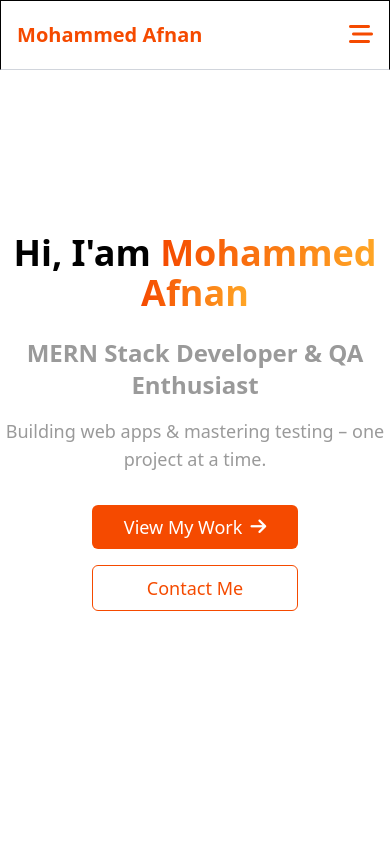
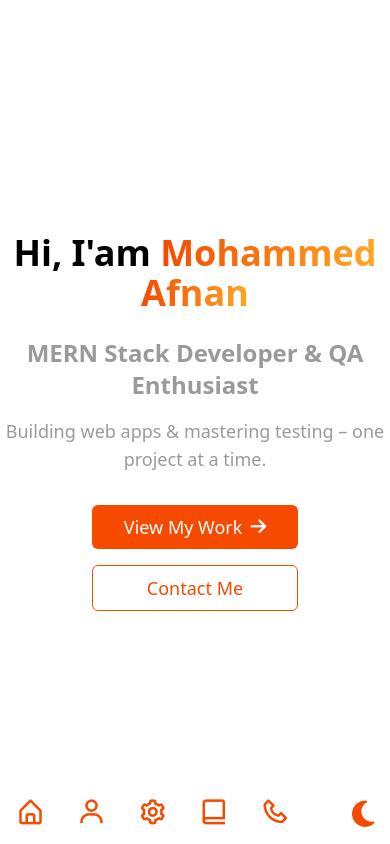
Before and after one commit to mohammedafnankk/for-me, a React (Vite) app: page / in a window 390 px wide. Shown: the top 844 px of the page. Built offline with nearby package versions, Linux system fonts and the light colour scheme.

Commit message:
responsive nav bar to bottom set

```diff
--- a/index.html
+++ b/index.html
@@ -7,6 +7,8 @@
     <link rel="stylesheet" href="https://cdnjs.cloudflare.com/ajax/libs/font-awesome/6.7.2/css/all.min.css" integrity="sha512-Evv84Mr4kqVGRNSgIGL/F/aIDqQb7xQ2vcrdIwxfjThSH8CSR7PBEakCr51Ck+w+/U6swU2Im1vVX0SVk9ABhg==" crossorigin="anonymous" referrerpolicy="no-referrer" />
     <meta name="viewport" content="width=device-width, initial-scale=1.0" />
     <script src="https://unpkg.com/aos@2.3.1/dist/aos.js"></script>
+    <link href='https://unpkg.com/boxicons@2.1.4/css/boxicons.min.css' rel='stylesheet'>
+
     <title>Afnan</title>
   </head>
   <body>
--- a/src/App.jsx
+++ b/src/App.jsx
@@ -4,6 +4,7 @@ import ScrollSmoother from "gsap/ScrollSmoother";
 import ScrollTrigger from "gsap/ScrollTrigger";
 import { Toaster } from "react-hot-toast";
 import { useSelector } from "react-redux";
+import { BrowserRouter as Route,Routes,Router } from "react-router-dom";
 
 import Aos from "aos";
 import HeroSection from "./Components/HeroSection";
@@ -18,6 +19,7 @@ import "aos/dist/aos.css";
 import Certificats from "./Components/Certificats";
 import Foooter from "./Components/Foooter";
 import useDarkMode from "./Components/useDarkmode";
+import ResponsiveNavbar from "./Components/ResponsiveNavbar";
 
 gsap.registerPlugin(ScrollTrigger, ScrollSmoother);
 
@@ -70,6 +72,7 @@ function App() {
           },
         }}
       />
+
       <Navbar />
       <main ref={wrapper}>
         <div ref={content}>
@@ -81,6 +84,7 @@ function App() {
           <Contact />
           <Certificats />
           <Foooter/>
+          <ResponsiveNavbar/>
         </div>
       </main>
     </div>
--- a/src/Components/Certificats.jsx
+++ b/src/Components/Certificats.jsx
@@ -13,7 +13,7 @@ const Certificats = () => {
             className="w-20 h-1 bg-gradient-to-r from-orange-600 to-orange-400 mx-auto delay-700"
           ></div>
         </div>
-        <div className="grid grid-cols-1 md:grid-cols-2 lg:grid-cols-3 gap-6">
+        <div className="grid grid-cols-3 max-md:grid-cols-2 max-sm:grid-cols-1 gap-6">
           <div data-aos="fade-up" data-aos-duration="1000" className="rounded-lg border border-gray-300 group bg-white  transition delay-150 duration-600 ease-in-out hover:translate-y-1 hover:scale-100 hover:shadow-xl shadow-lg">
             <div className="p-5 space-y-1.5 flex flex-col text-center">
               <div className="transition-transform duration-500 hover:rotate-360">
--- a/src/Components/Navbar.jsx
+++ b/src/Components/Navbar.jsx
@@ -54,8 +54,8 @@ const Navbar = () => {
     console.log(isOpen);
 
   return (
-    <div>
-      <div className="px-4 fixed w-full border backdrop-blur-md z-50 dark:border-0 border-b-gray-300">
+    <div className="max-sm:hidden">
+      <div className="px-4 fixed w-full border backdrop-blur-md z-50 dark:border-0 border-b-gray-300 ">
         <div className={`flex justify-between  ${isOpen===false?"items-center":" "} py-5 `}>
           <div className={`${isOpen===false?"":"hidden"}`}>
             <h1 ref={textRef} className="font-bold text-xl text-orange-600">
@@ -76,7 +76,7 @@ const Navbar = () => {
           {/* <div className="flex"> */}
 
 
-          <div  className={`text-[#71717a] text-2xl   flex   ${isOpen===false?"max-md:hidden space-x-8":"max-md:block h-screen space-y-3 "} `}>
+          <div  className={` max-sm:hidden text-[#71717a] max-md:text-2xl flex ${isOpen===false?"max-md:hidden space-x-8":"max-md:block h-screen space-y-3 "}  `}>
             <Link
               className="hover:text-orange-600 cursor-pointer group relative flex flex-col"
               onClick={()=>setIsOpen(false)}
@@ -151,7 +151,7 @@ const Navbar = () => {
 
           </div>
 
-            <div onClick={()=>setIsOpen((prev)=>prev===false?true:false)} className="text-white hidden max-sm:block">
+            <div onClick={()=>setIsOpen((prev)=>prev===false?true:false)} className="text-white hidden max-md:block max-sm:hidden">
 
               {isOpen===false?<i class="fa-solid fa-bars-staggered text-2xl text-orange-600"></i>:<i class="fa-solid fa-xmark text-2xl text-orange-600"></i>}
             </div>
--- a/src/Components/Projects.jsx
+++ b/src/Components/Projects.jsx
@@ -14,7 +14,7 @@ const Projects = () => {
               className="w-20 h-1 bg-gradient-to-r from-orange-600 to-orange-400 mx-auto delay-700"
             ></div>
           </div>
-          <div className="grid grid-cols-3 gap-8 max-sm:grid-cols-1">
+          <div className="grid grid-cols-3 gap-8 max-md:grid-cols-2 max-sm:grid-cols-1">
             <div data-aos="fade-up" data-aos-duration="3000">
               <div className="rounded-lg border border-gray-300 group bg-white transition delay-150 duration-600 ease-in-out hover:translate-y-1 hover:scale-110 hover:shadow-xl">
                 <div className="p-6 space-y-1.5">
--- /dev/null
+++ b/src/Components/ResponsiveNavbar.jsx
@@ -0,0 +1,43 @@
+import React, { useState } from 'react';
+import { useSearchParams } from 'react-router-dom';
+import { Link } from 'react-scroll';
+import useDarkMode from './useDarkmode';
+
+const ResponsiveNavbar = () => {
+ const[isDark,setIsDark]=useDarkMode()
+
+
+
+
+    const links = [
+        {link:"home" , icon:"bx bx-home-alt"},
+        {link:"about",icon:"bx bx-user"},
+        {link:"skills", icon:"bx bx-cog"},
+        {link:"projects", icon:"bx bx-book-alt"},
+        {link:"contact",icon:"bx bx-phone"},
+        {sun:"fa-solid fa-sun"},
+        {moon:"fa-solid fa-moon"}
+    ]
+    const HandleDarkMode=()=>{
+    setIsDark(!isDark)
+   }
+
+
+    return (
+
+        <div className="hidden max-sm:flex justify-around items-center py-3 backdrop-blur-md fixed bottom-0 w-full ">
+
+
+         {links.map((id,i)=>(
+            <div key={i} onClick={HandleDarkMode} className="">
+                <Link to={id.link} smooth={true} duration={500} className={`text-orange-600 text-3xl`} ><i className={id.icon}></i></Link>
+                  {isDark? <i  class={` ${id.sun} text-3xl text-orange-700 hover:text-orange-600 transition-transform duration-500 hover:rotate-360`}></i>:<i class={` ${id.moon} text-3xl text-orange-600 hover:text-orange-700 transition-transform duration-500 hover:rotate-360`}></i>}
+            </div>
+
+         ))}
+
+        </div>
+    );
+}
+
+export default ResponsiveNavbar;
--- a/src/Components/Skills.jsx
+++ b/src/Components/Skills.jsx
@@ -13,7 +13,7 @@ const Skills = () => {
             className="w-19 h-1 bg-gradient-to-r from-orange-600 to-orange-400 mx-auto delay-700"
           ></div>
         </div>
-        <div className="grid grid-cols-4 gap-6 max-sm:grid-cols-1">
+        <div className="grid grid-cols-4 gap-6 max-md:grid-cols-2 max-sm:grid-cols-1">
           <div
             data-aos="fade-up"
             data-aos-duration="800"
```
